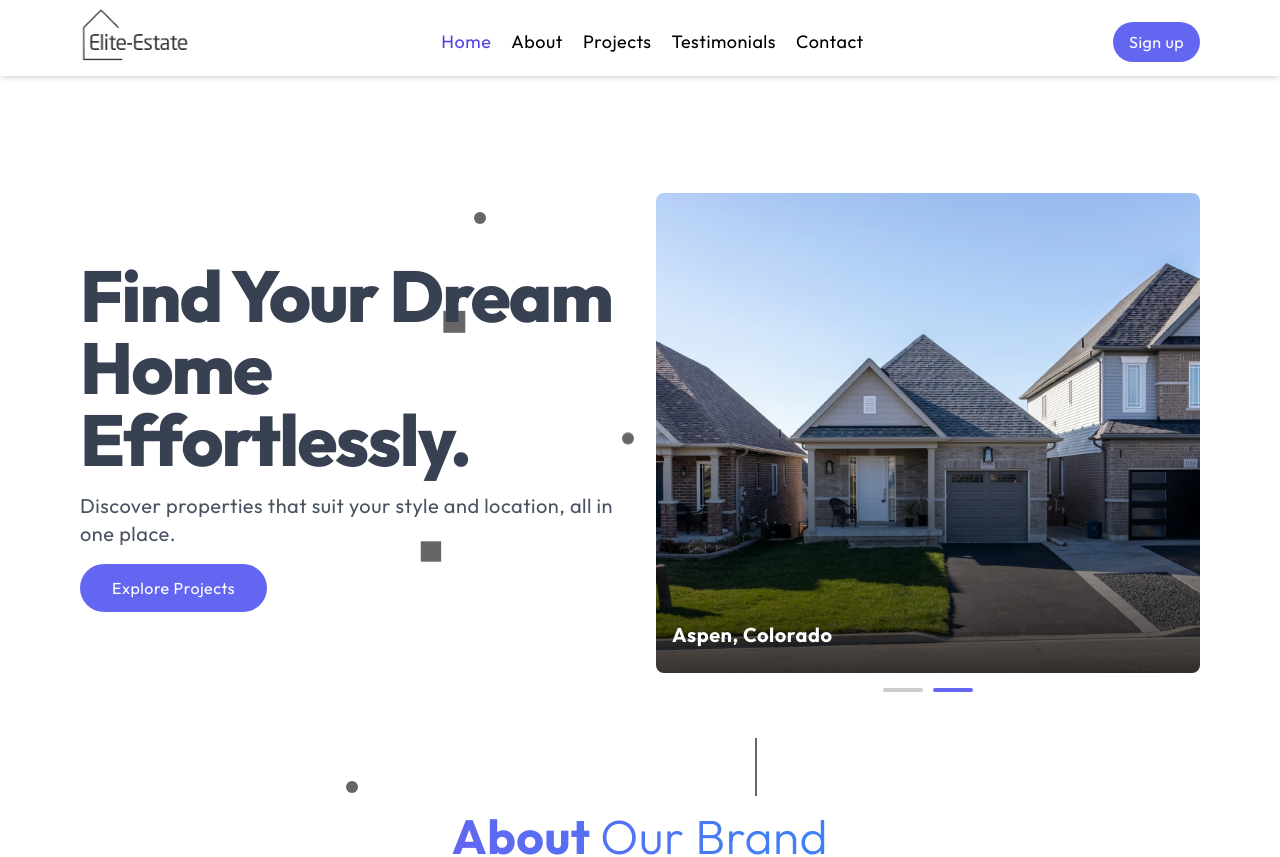
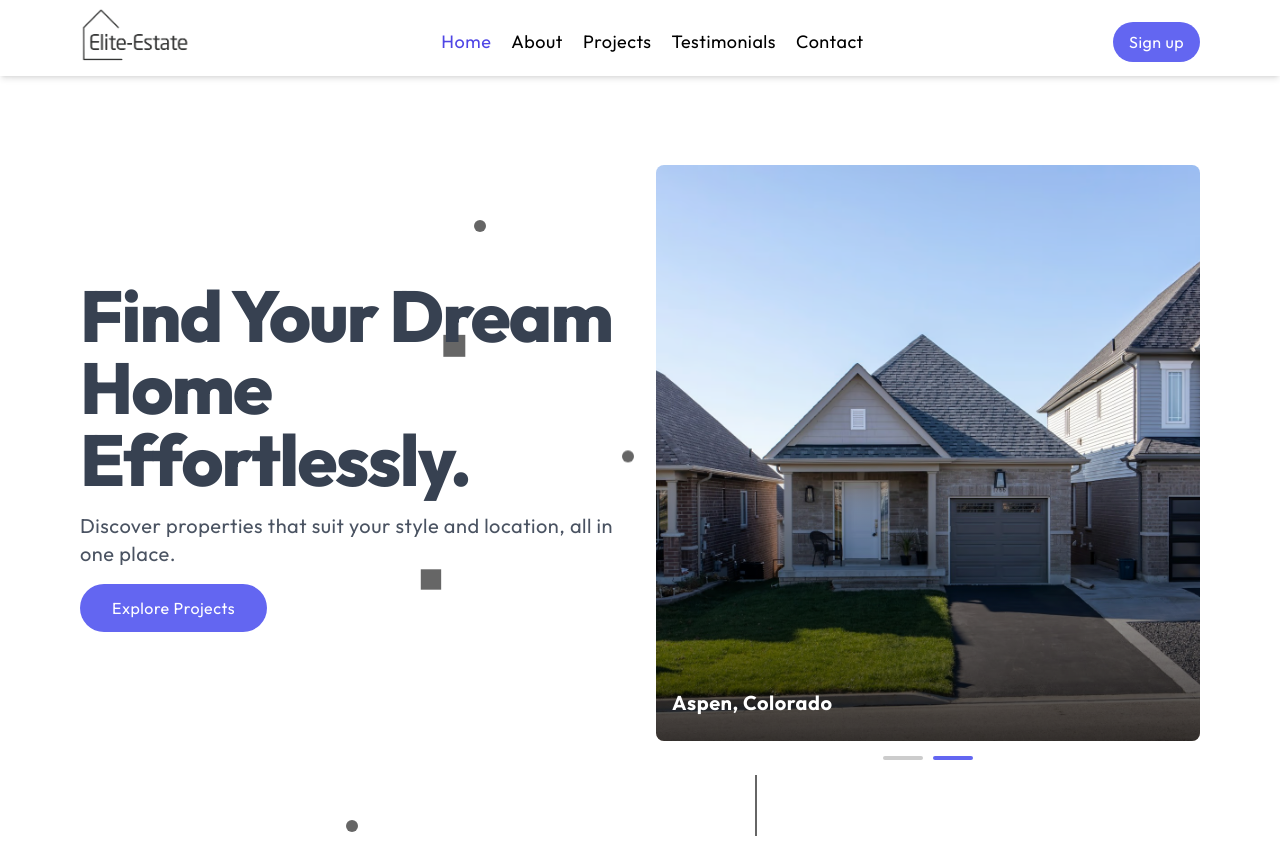
Before and after one commit to codebyfaisal/eliteestate, a React (Vite) app: page / in a window 1280 px wide. Shown: the top 857 px of the page. Built offline with nearby package versions, Linux system fonts and the light colour scheme.

Commit message:
remove animation from hero

```diff
--- a/src/App.jsx
+++ b/src/App.jsx
@@ -1,20 +1,12 @@
 import { useEffect } from "react";
-import {
-  Header,
-  Hero,
-  About,
-  Projects,
-  Testimonials,
-  Contact,
-  Footer,
-  Video,
-} from "./components/components.js";
+import { Header, Hero, About, Projects, Testimonials, Contact, Footer, Video, } from "./components/components.js";
 import { Toaster } from "react-hot-toast";
 
 function App() {
   useEffect(() => {
-    window.scrollTo({ left: 0 });
+    window.scrollTo({ left: 0, behavior: "smooth" });
   }, []);
+
   return (
     <>
       <Toaster />
--- a/src/components/Header.jsx
+++ b/src/components/Header.jsx
@@ -18,7 +18,7 @@ const Header = () => {
       className="flex gap-4 items-center justify-between pt-2 bg-white px-2 md:px-10 lg:px-20 sticky top-0 left-0 w-full z-[9998] shadow-md"
     >
       <button onClick={() => handleScrollTo("home")}>
-        <img src={assets.logo} alt="" loading="lazy" className="w-28" />
+        <img src={assets.logo} alt="Logo" className="w-28" />
       </button>
 
       <nav
--- a/src/components/Hero.jsx
+++ b/src/components/Hero.jsx
@@ -19,7 +19,7 @@ const Hero = () => {
 
   return (
     <section
-      className="w-full sm:h-[90vh] px-2 md:px-10 lg:px-20 relative hero mt-8 md:mt-0"
+      className="w-full sm:h-[95vh] px-2 md:px-10 lg:px-20 relative hero mt-8 md:mt-0"
       id="home"
     >
       <div className="canvas absolute top-0 left-0 size-full z-[-1000]">
@@ -114,11 +114,7 @@ const Hero = () => {
 
       <div className="sm:grid sm:grid-cols-1 md:grid-cols-2 sm:gap-8 h-full z-[1000] items-center space-y-4 sm:space-y-0">
         {/* Text Section */}
-        <motion.div
-          initial={{ opacity: 0, x: -100 }}
-          transition={{ duration: 1.5 }}
-          whileInView={{ opacity: 1, x: 0 }}
-          viewport={{ once: true }}
+        <div
           className="space-y-4"
         >
           <h1 className="text-4xl sm:text-5xl md:text-7xl font-extrabold leading-tight tracking-tight text-gray-700 capitalize">
@@ -135,15 +131,11 @@ const Hero = () => {
           >
             Explore Projects
           </a>
-        </motion.div>
+        </div>
 
         {/* Slider Section */}
-        <motion.div
+        <div
           className="relative bg-white"
-          initial={{ opacity: 0, x: 100 }}
-          transition={{ duration: 1.5 }}
-          whileInView={{ opacity: 1, x: 0 }}
-          viewport={{ once: true }}
         >
           <Slider {...sliderSettings}>
             {projectsData.slice(0, 2).map((project, index) => (
@@ -152,7 +144,7 @@ const Hero = () => {
                   <img
                     src={project.image}
                     alt={`Featured property in ${project.location}`}
-                    className="w-full h-[25rem] md:h-[30rem] object-cover group-hover:scale-[1.03] transition-transform duration-500 ease-in-out"
+                    className="w-full h-[25rem] md:h-[36rem] object-cover group-hover:scale-[1.03] transition-transform duration-500 ease-in-out"
                     loading="lazy"
                   />
                   <div className="absolute inset-0 bg-gradient-to-t from-black via-transparent to-transparent opacity-75 group-hover:opacity-90 transition-opacity duration-500"></div>
@@ -167,7 +159,7 @@ const Hero = () => {
             ))}
           </Slider>
         <div id="about"></div>
-        </motion.div>
+        </div>
       </div>
     </section>
   );
--- a/src/index.css
+++ b/src/index.css
@@ -7,6 +7,7 @@
 * {
   font-family: "Outfit", sans-serif;
   scroll-behavior: smooth !important;
+  transition: 0.3s;
 }
 
 body {
@@ -185,3 +186,21 @@ body {
     transform: translate(0, 0) scale(1);
   }
 }
+
+/* custom scroll */
+::-webkit-scrollbar {
+  width: 8px;
+}
+
+::-webkit-scrollbar-track {
+  background: #cdcfd1;
+}
+
+::-webkit-scrollbar-thumb {
+  background: #5F69F2;
+  border-radius: 0.2rem;
+}
+
+::-webkit-scrollbar-thumb:hover {
+  background: #262e9c;
+}
```
